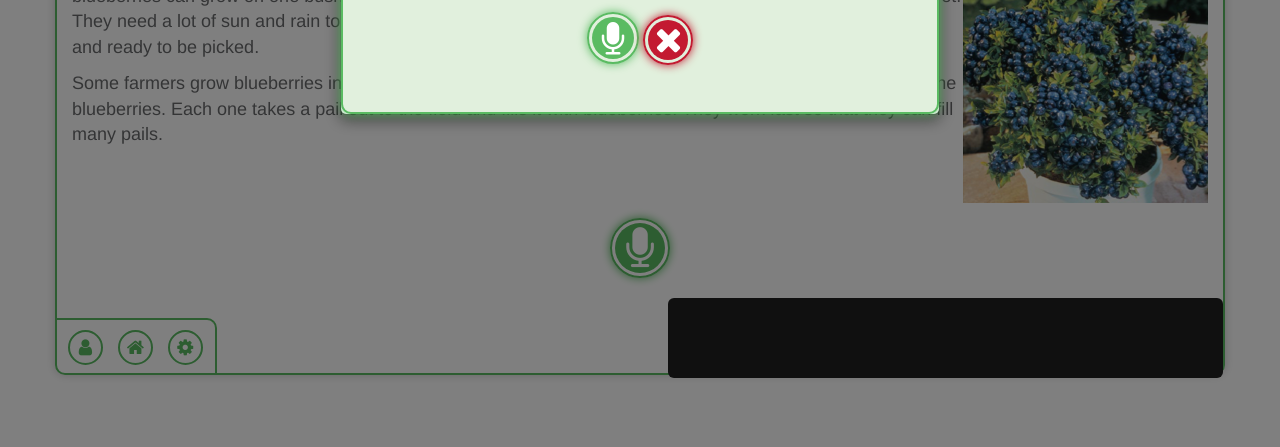
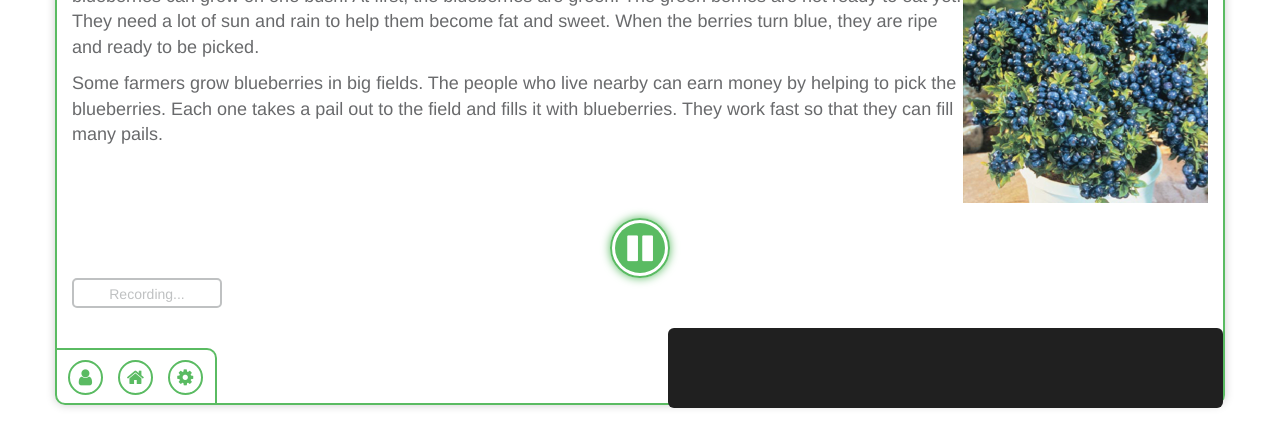
Before and after one commit to Ethan-Rivas/blueberries, a website: page index.html at #/blueberries in a window 1280 px wide. Both pictures are taken after a click on the element 640 px from the left and 365 px from the top of the page. Shown: the part 117-564 px from the top of the page. Drawn offline with Linux system fonts and the light colour scheme.

Commit message:
buttons added

```diff
--- a/pages/blueberries.tpl.html
+++ b/pages/blueberries.tpl.html
@@ -27,10 +27,22 @@
   <div class="row">
     <div class="col-md-12 text-center">
 
-      <div class="micro">
-        <a ng-click="openModal()">
-          <i class="fa fa-microphone"></i>
+      <div class="micro" ng-show="status=='micro'">
+          <i class="fa fa-microphone" ng-click="status='pause'"></i>
+      </div>
+
+      <div class="pause-button-green" ng-show="status=='pause'">
+        <a ng-click="openModal(); status='hold'">
+          <i class="fa fa-pause"></i>
         </a>
+      </div>
+
+      <div class="pause-button-grey" ng-show="status=='hold'">
+          <i class="fa fa-pause"  ng-click="status='micro'"></i>
+      </div>
+
+      <div class="recording" ng-show="status=='pause'">
+          Recording...
       </div>
 
     </div>
```
